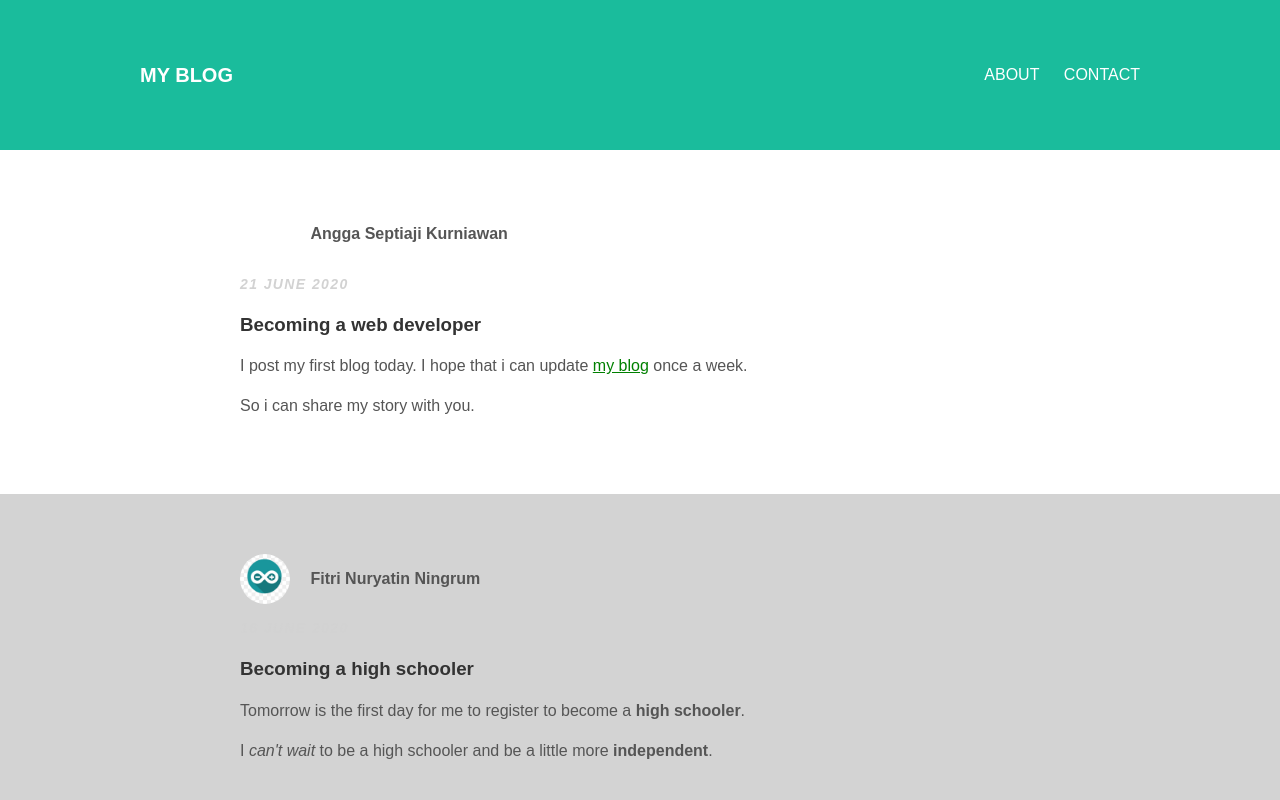
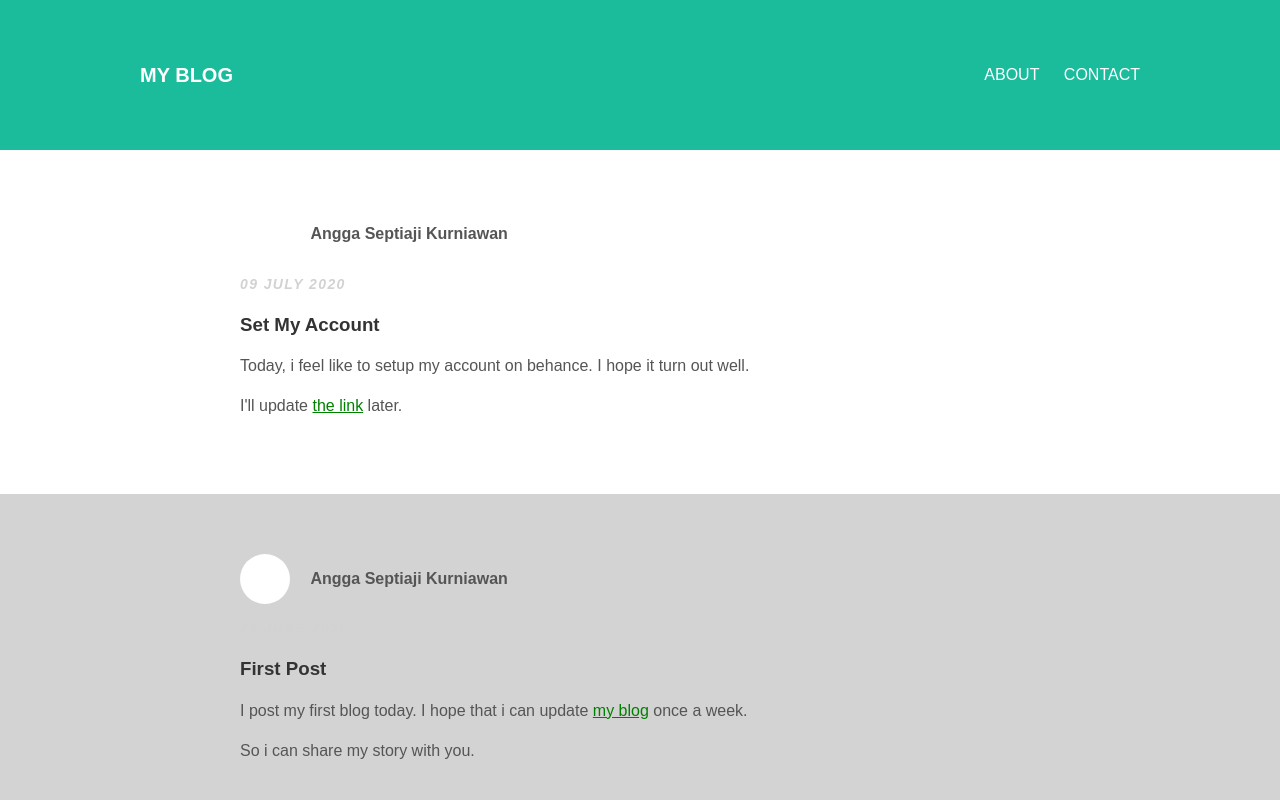
Before and after one commit to earthly-pixel/earthly-pixel.github.io, a plain HTML site: page index.html in a window 1280 px wide. Shown: the top 800 px of the page. Drawn offline with Linux system fonts and the light colour scheme; grey boxes are pictures that could not be loaded; a web font is replaced by a local one.

Commit message:
Update index.html

```diff
--- a/index.html
+++ b/index.html
@@ -3,6 +3,7 @@
   <head>
     <title>My First Blog</title>
     <link rel="stylesheet" type="text/css" href="styles.css">
+    <meta name="p:domain_verify" content="6d52b4d60a3958f9e8848365de2de07e"/>
   </head>
   <body>
     <div id="header">
@@ -16,6 +17,20 @@
       </div>
     <div id="content">
       <!-- another post -->
+       <div class="post-container">
+        <div class="post">
+          <div class="post-author">
+            <img class="image-author" src="me.png" width="100" height="100">
+            <span><strong>Angga Septiaji Kurniawan</strong></span>
+          </div>
+          <p class="post-date"><em>09 July 2020</em></p>
+          <h3 class="post-tittle">Set My Account</h3>
+          <div class="post-content">
+            <p>Today, i feel like to setup my account on behance. I hope it turn out well.</p>
+            <p> I'll update <a href="">the link</a> later. </p>
+          </div>
+        </div> <!-- post -->
+      </div> <!-- post-container -->
       <div class="post-container">
         <div class="post">
           <div class="post-author">
@@ -23,7 +38,7 @@
             <span><strong>Angga Septiaji Kurniawan</strong></span>
           </div>
           <p class="post-date"><em>21 June 2020</em></p>
-          <h3 class="post-tittle">Becoming a web developer</h3>
+          <h3 class="post-tittle">First Post</h3>
           <div class="post-content">
             <p>I post my first blog today. I hope that i can update <a href="https://earthly-pixel.github.io">my blog</a> once a week.</p>
             <p> So i can share my story with you. </p>
```
